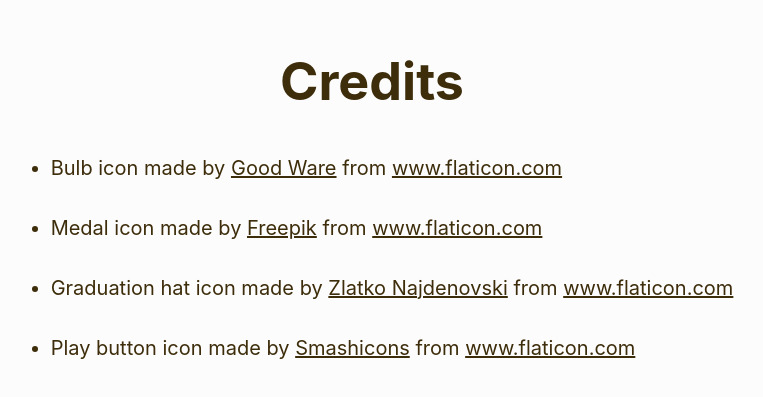
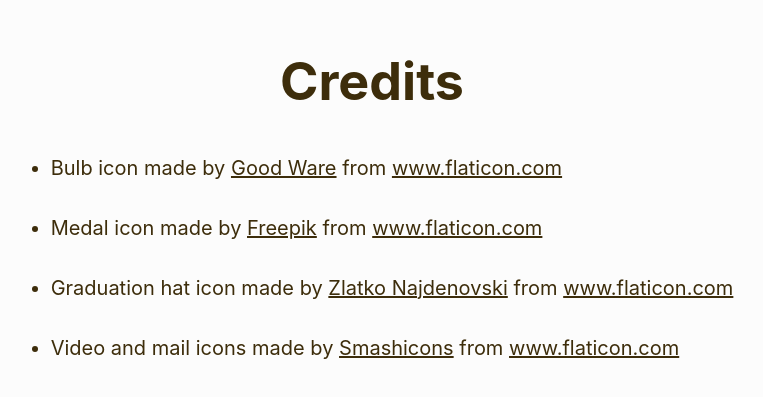
Before and after one commit to AAAwesomer/CV, a React (Create React App) app: page /credits in a window 1280 px wide. Shown: the part 191-588 px from the top of the page, without its empty margins (268-1031 px from the left). Built offline with nearby package versions, Linux system fonts and the light colour scheme.

Commit message:
credits for new icon

```diff
--- a/src/components/credits.js
+++ b/src/components/credits.js
@@ -9,7 +9,7 @@
           <li>Bulb icon made by <a href="https://www.flaticon.com/authors/good-ware" title="Good Ware">Good Ware</a> from <a href="https://www.flaticon.com/" title="Flaticon">www.flaticon.com</a></li>
           <li>Medal icon made by <a href="https://www.flaticon.com/authors/freepik" title="Freepik">Freepik</a> from <a href="https://www.flaticon.com/" title="Flaticon">www.flaticon.com</a></li>
           <li>Graduation hat icon made by <a href="https://www.flaticon.com/authors/zlatko-najdenovski" title="Zlatko Najdenovski">Zlatko Najdenovski</a> from <a href="https://www.flaticon.com/" title="Flaticon">www.flaticon.com</a></li>
-          <li>Play button icon made by <a href="https://www.flaticon.com/authors/smashicons" title="Smashicons">Smashicons</a> from <a href="https://www.flaticon.com/" title="Flaticon">www.flaticon.com</a></li>
+          <li>Video and mail icons made by <a href="https://www.flaticon.com/authors/smashicons" title="Smashicons">Smashicons</a> from <a href="https://www.flaticon.com/" title="Flaticon">www.flaticon.com</a></li>
         </ul>
       </div>
     )
```
